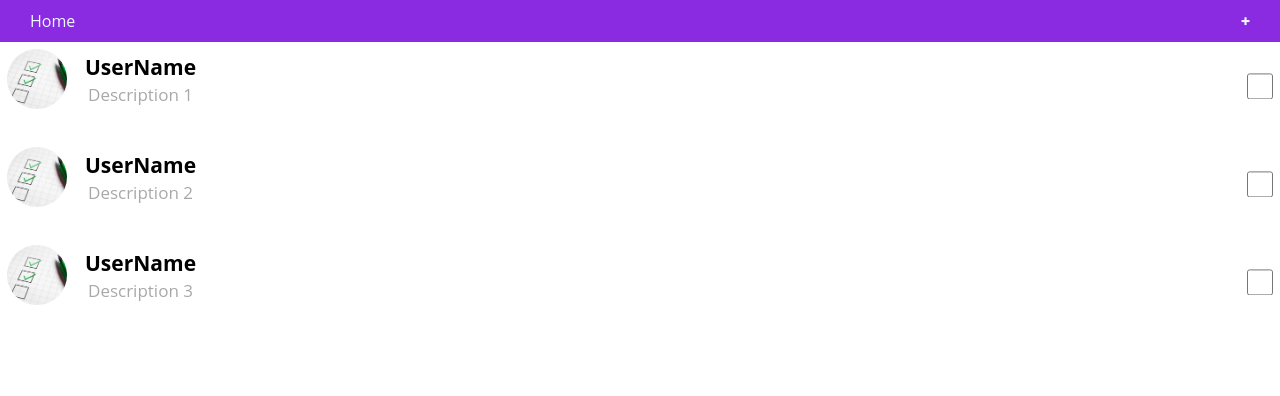
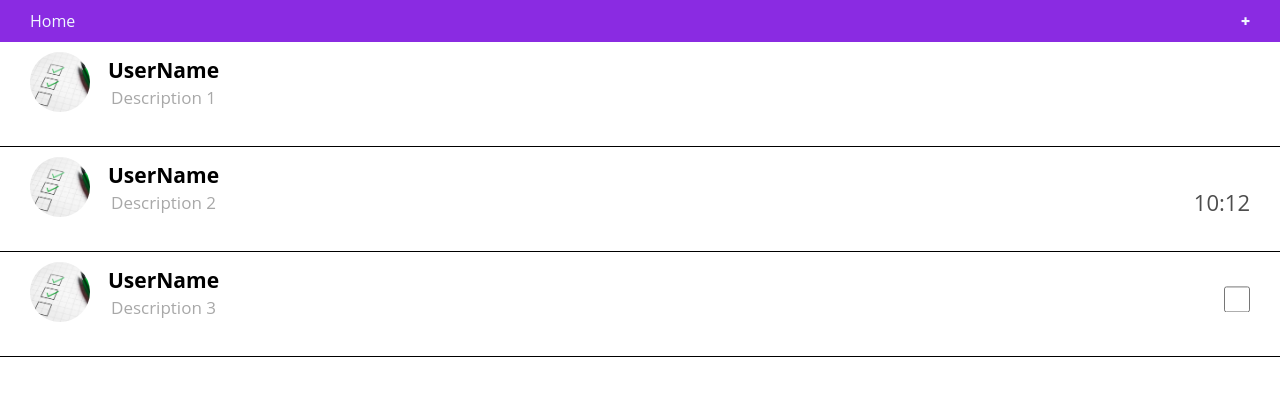
Before and after one commit to imshaz/tasklist, a React (Create React App) app: page / in a window 1280 px wide. Shown: the top 396 px of the page. Built offline with nearby package versions, Linux system fonts and the light colour scheme.

Commit message:
minor fixes

```diff
--- a/src/App.css
+++ b/src/App.css
@@ -70,6 +70,8 @@ body {
   margin: 0 auto; */
   padding: 7px;
   background: #ffffff;
+  padding: 10px 30px;
+  border-bottom: 1px solid;
 
 }
 
--- a/src/App.js
+++ b/src/App.js
@@ -14,7 +14,6 @@ function App(props) {
     <div className="App">
 
       <div>
-
         <Switch>
           <Route path="/add">
             <TaskAdd />
--- a/src/component/TaskItem.js
+++ b/src/component/TaskItem.js
@@ -13,7 +13,6 @@ function TaskItem(props) {
 
     return (
 
-
         <div className="outerwrap-user">
             <div className="innerwrap-user">
                 <div className="user-img">
@@ -27,7 +26,7 @@ function TaskItem(props) {
                     {/* {!completed ? <input type="checkbox" onChange={() => { handleChange() }} /> : <span>{time}</span>} */}
                     {/* <span>{time}</span> */}
                     <div class="form">
-                        <input type="checkbox" class="larger" name="checkBox2" onChange={() => { handleChange() }} />
+                    {!completed ?<input type="checkbox" class="larger" name="checkBox2" onChange={() => { handleChange() }} />: <span>{time}</span>}
                     </div>
                 </div>
             </div>
```
